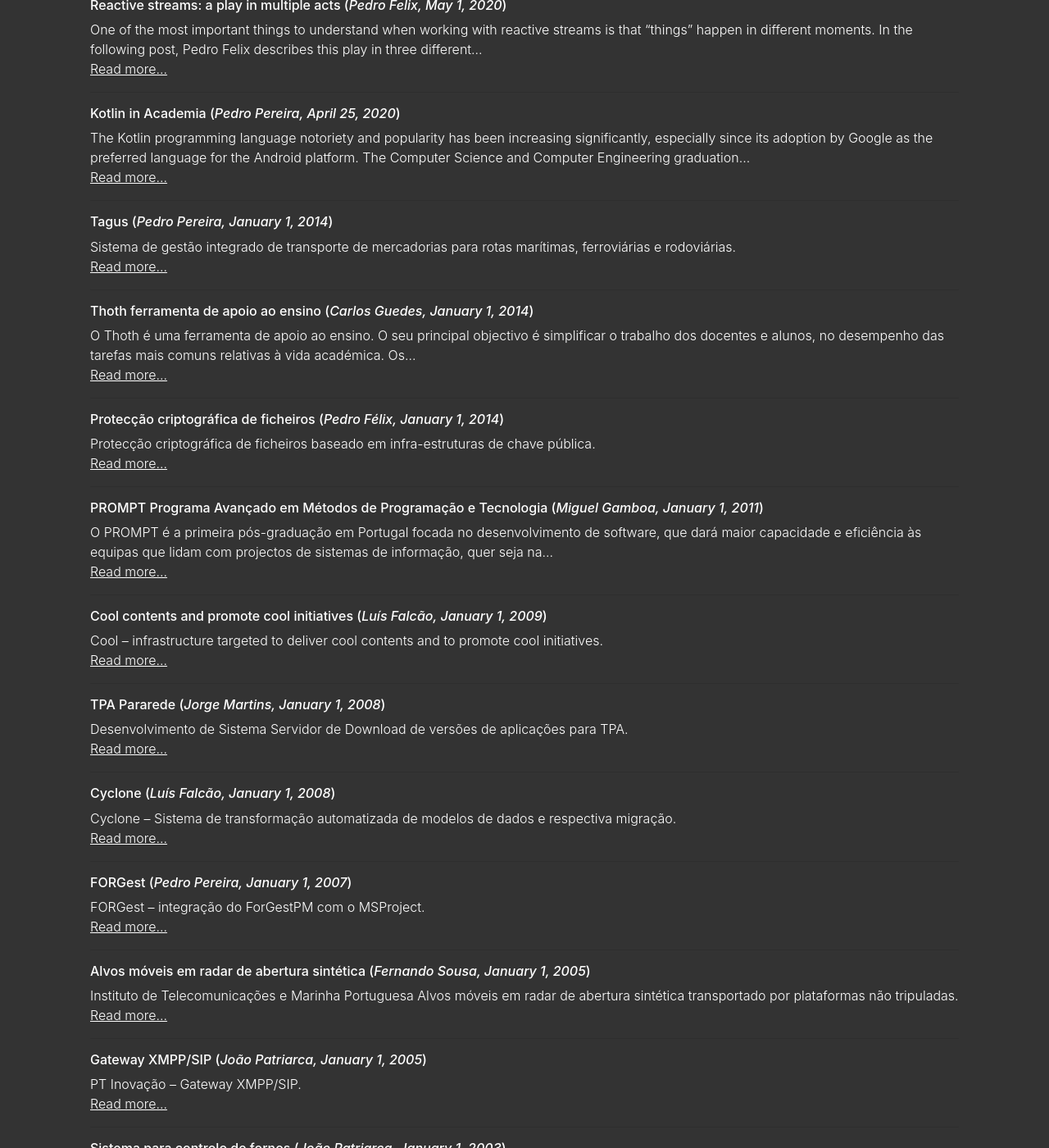
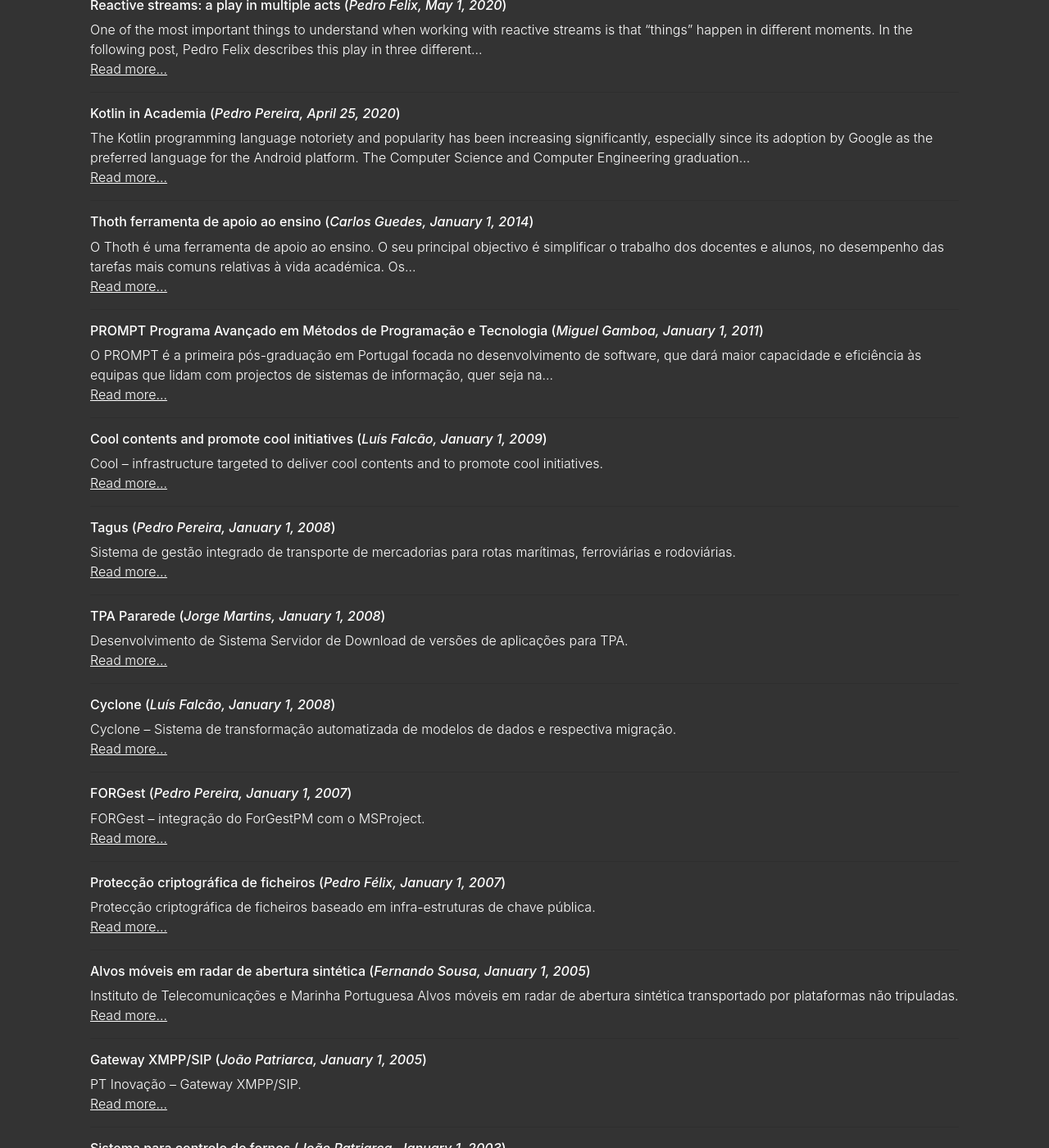
Before and after one commit to jpatri/ccisel.github.io, a Jekyll site: the page built from news.md, in a window 1280 px wide and 1400 px high, scrolled down 800 px. Shown: the whole window at 82% size. Built offline with Jekyll 4.4.1, drawn with Linux system fonts in a browser that asks for light colours.

Commit message:
Fix some posts date

```diff
--- a/_posts/2007-01-01-felix-gns.md
+++ b/_posts/2007-01-01-felix-gns.md
@@ -1,7 +1,7 @@
 ---
 layout: post
 title: Protecção criptográfica de ficheiros
-date: 2014-01-01
+date: 2007-01-01
 type: post
 published: true
 status: publish
--- a/_posts/2014-01-01-palex-tagus.md
+++ b/_posts/2008-01-01-palex-tagus.md
@@ -1,7 +1,7 @@
 ---
 layout: post
 title: Tagus
-date: 2014-01-01
+date: 2008-01-01
 type: post
 published: true
 status: publish
```
